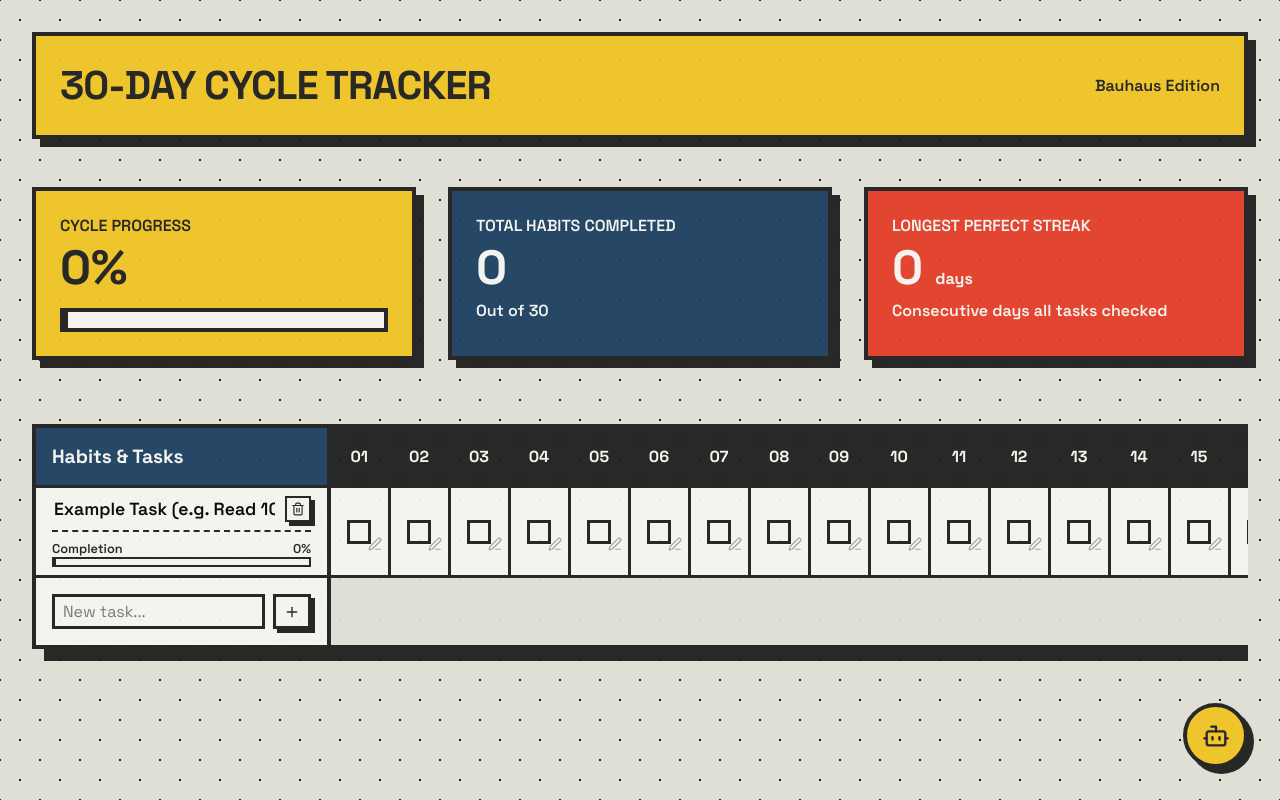
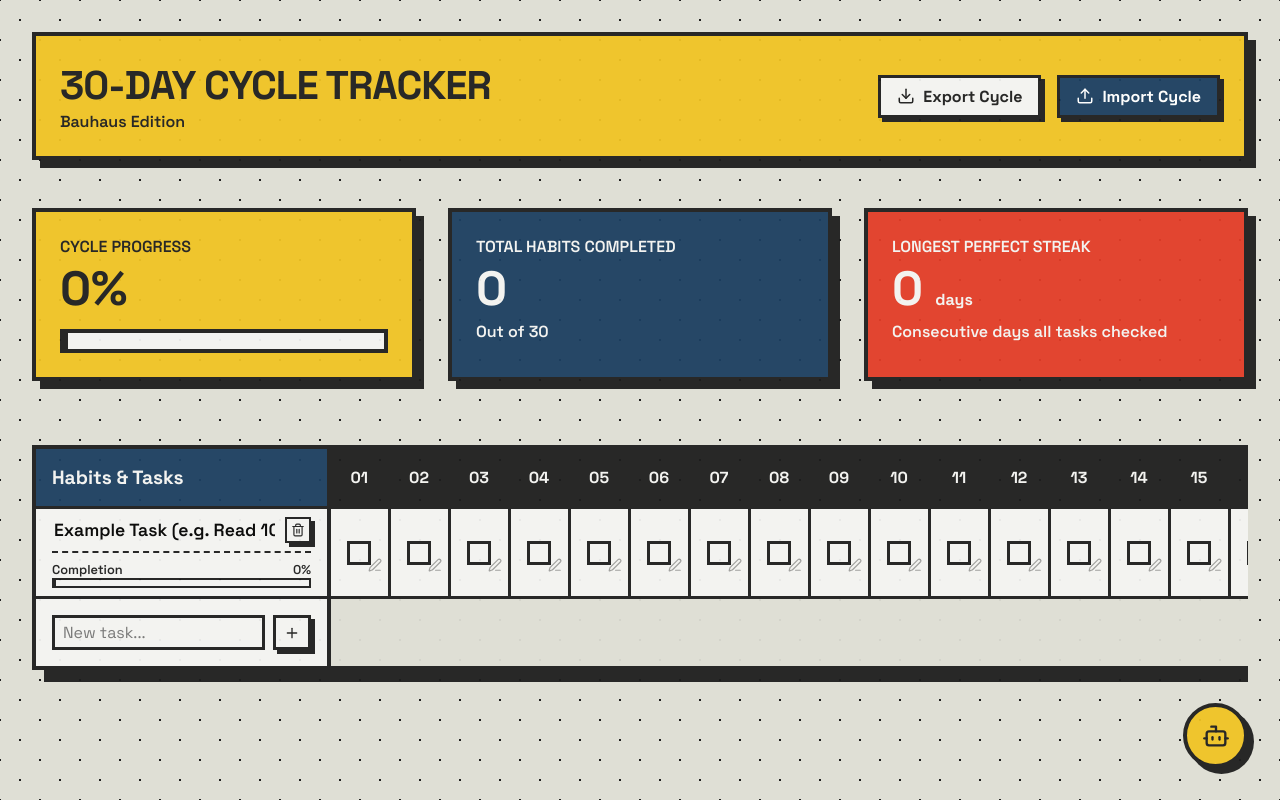
Before and after one commit to MOCOMOHAN/workspaceOS, a React (Vite) app: page / in a window 1280 px wide. Built offline with nearby package versions, Linux system fonts and the light colour scheme.

Commit message:
added data Import/Export feature

```diff
--- a/src/App.jsx
+++ b/src/App.jsx
@@ -1,6 +1,6 @@
 import React, { useState, useEffect, useRef } from 'react';
 import { v4 as uuidv4 } from 'uuid';
-import { Plus, MessageSquare, Trash2, Check, X, Edit3, AlignLeft, Bot, Send } from 'lucide-react';
+import { Plus, MessageSquare, Trash2, Check, X, Edit3, AlignLeft, Bot, Send, Download, Upload } from 'lucide-react';
 import './index.css';
 
 const DAYS_IN_CYCLE = 30;
@@ -10,14 +10,17 @@ function App() {
   const [data, setData] = useState(() => {
     const saved = localStorage.getItem('bauhaus-30day-tracker');
     if (saved) {
-      return JSON.parse(saved);
+      const parsed = JSON.parse(saved);
+      if (!parsed.archives) parsed.archives = [];
+      return parsed;
     }
     return {
       tasks: [
         { id: uuidv4(), title: 'Example Task (e.g. Read 10 pages)' },
       ],
       records: {},
-      analysis: {}
+      analysis: {},
+      archives: []
     };
   });
 
@@ -39,6 +42,7 @@ function App() {
   const [chatInput, setChatInput] = useState('');
   const [isChatLoading, setIsChatLoading] = useState(false);
   const chatMessagesEndRef = useRef(null);
+  const fileInputRef = useRef(null);
 
   useEffect(() => {
     localStorage.setItem('bauhaus-30day-tracker', JSON.stringify(data));
@@ -125,7 +129,51 @@ function App() {
     });
   };
 
-  // Chat API Handler
+  // --- Export & Import ---
+  const exportData = () => {
+    const cycleData = {
+      timestamp: new Date().toISOString(),
+      tasks: data.tasks,
+      records: data.records,
+      analysis: data.analysis
+    };
+    const blob = new Blob([JSON.stringify(cycleData, null, 2)], { type: "application/json" });
+    const url = URL.createObjectURL(blob);
+    const a = document.createElement('a');
+    a.href = url;
+    a.download = `bauhaus-cycle-${new Date().toISOString().split('T')[0]}.json`;
+    a.click();
+    URL.revokeObjectURL(url);
+  };
+
+  const importData = (e) => {
+    const file = e.target.files[0];
+    if (!file) return;
+    const reader = new FileReader();
+    reader.onload = (e) => {
+      try {
+        const imported = JSON.parse(e.target.result);
+        if (imported.tasks && imported.records) {
+          // Replace current active view with imported data, but preserve the archives array
+          setData(prev => ({
+            ...prev,
+            tasks: imported.tasks,
+            records: imported.records,
+            analysis: imported.analysis || {}
+          }));
+          alert("Success: Cycle successfully loaded into the live tracker!");
+        } else {
+          alert("Invalid file format. Make sure you are uploading a valid exported cycle.");
+        }
+      } catch (err) {
+        alert("Error parsing JSON file.");
+      }
+    };
+    reader.readAsText(file);
+    e.target.value = null; // reset input
+  };
+
+  // --- Chat API Handler ---
   const sendChatMessage = async (e) => {
     e.preventDefault();
     if (!chatInput.trim() || isChatLoading) return;
@@ -138,12 +186,14 @@ function App() {
     const systemPrompt = {
       role: 'system',
       content: `You are an analytical productivity assistant integrated into a Bauhaus-style 30-day task tracker.
-Here is the user's current 30-day cycle data:
+Here is the user's current active 30-day cycle data:
 Tasks: ${JSON.stringify(data.tasks)}
 Records (Format: {taskId: {dayNumber: {completed, comment}}}): ${JSON.stringify(data.records)}
 Daily Analysis (Format: {dayNumber: analysisText}): ${JSON.stringify(data.analysis)}
 
-Provide short, encouraging, and highly analytical insights based on this data. Keep responses concise.`
+${data.archives && data.archives.length > 0 ? `Here is the historical LOADED data from past cycles (use this when generating overall analysis/reports across multiple months): ${JSON.stringify(data.archives)}` : ''}
+
+Provide short, encouraging, and highly analytical insights based on this data. When asked for an end analysis or report, make sure to consider BOTH the current active cycle and all historical loaded cycles to show overall progress and trends. Keep responses concise.`
     };
 
     try {
@@ -203,9 +253,26 @@ Provide short, encouraging, and highly analytical insights based on this data. K
 
   return (
     <div className="app-container">
-      <div className="header-bar stacked-box stacked-box-yellow" style={{ padding: '1.5rem', marginBottom: '1rem' }}>
-        <h1 className="header-title">30-Day Cycle Tracker</h1>
-        <div style={{ fontWeight: 600 }}>Bauhaus Edition</div>
+      <div className="header-bar stacked-box stacked-box-yellow" style={{ padding: '1.5rem', marginBottom: '1rem', display: 'flex', flexWrap: 'wrap', gap: '1rem' }}>
+        <div>
+          <h1 className="header-title">30-Day Cycle Tracker</h1>
+          <div style={{ fontWeight: 600 }}>Bauhaus Edition</div>
+        </div>
+        <div style={{ display: 'flex', gap: '1rem', alignItems: 'center' }}>
+          <button className="btn" onClick={exportData} style={{ background: 'var(--b-white)' }}>
+            <Download size={18} /> Export Cycle
+          </button>
+          <button className="btn" onClick={() => fileInputRef.current?.click()} style={{ background: 'var(--b-blue)', color: 'white' }}>
+            <Upload size={18} /> Import Cycle
+          </button>
+          <input
+            type="file"
+            accept=".json"
+            style={{ display: 'none' }}
+            ref={fileInputRef}
+            onChange={importData}
+          />
+        </div>
       </div>
 
       {/* Stats Dashboard */}
@@ -375,7 +442,7 @@ Provide short, encouraging, and highly analytical insights based on this data. K
             <input
               type="text"
               className="input-field"
-              placeholder="Ask about your habits..."
+              placeholder="Ask for an analysis report..."
               value={chatInput}
               onChange={(e) => setChatInput(e.target.value)}
               disabled={isChatLoading}
```
